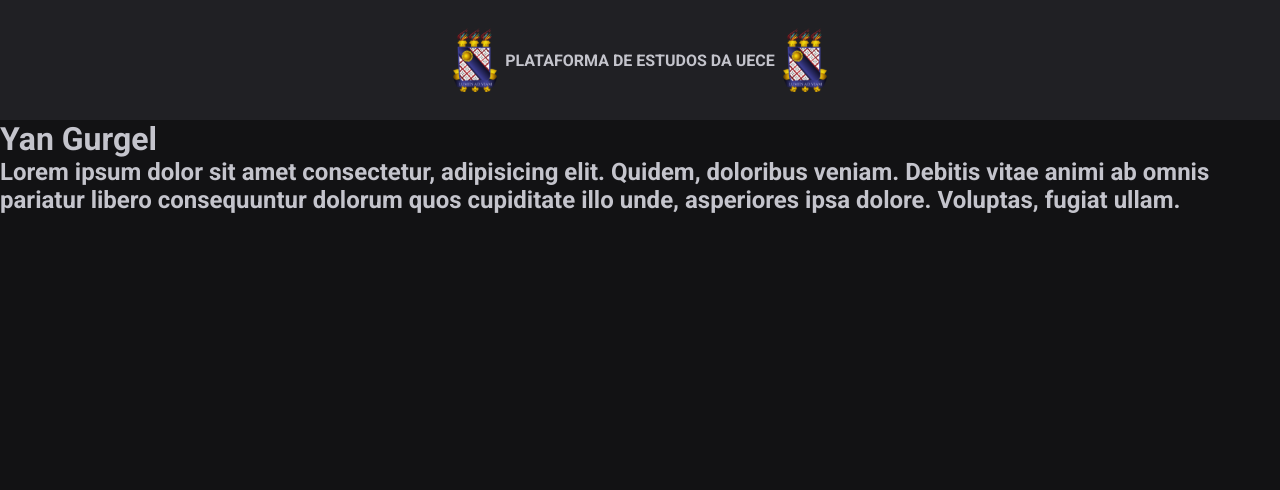
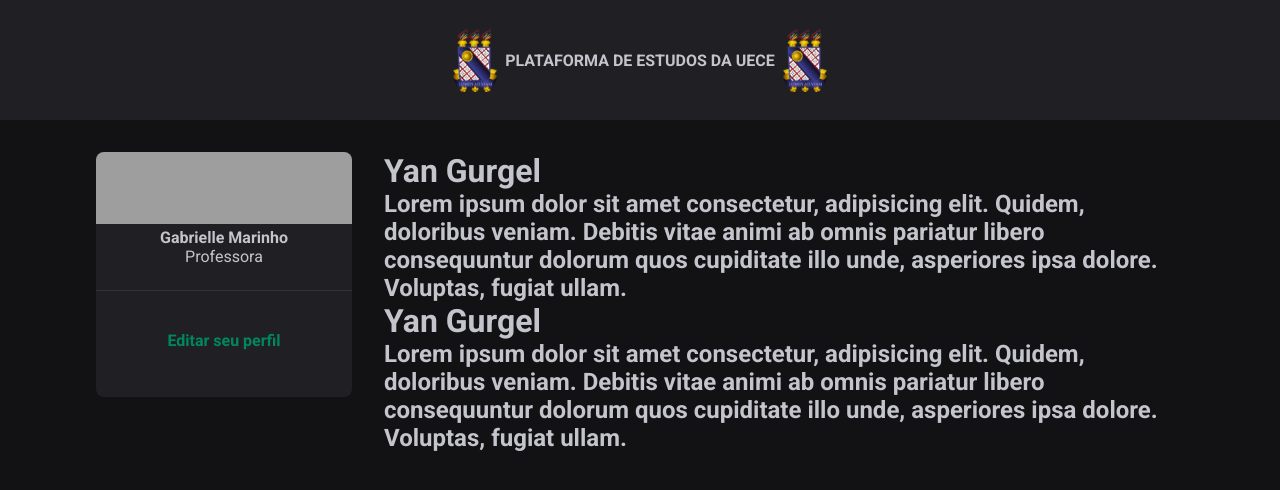
Before and after one commit to Yan-Gurgel/uece-platform, a React (Vite) app: page / in a window 1280 px wide. Shown: the top 490 px of the page. Built offline with nearby package versions, Linux system fonts and the light colour scheme; grey boxes are pictures that could not be loaded.

Commit message:
Add Sidebar

```diff
--- a/src/App.jsx
+++ b/src/App.jsx
@@ -1,15 +1,26 @@
 import { Header } from "./components/Header";
 import { Post } from "./Post";
 import "./global.css";
+import styles from "./App.module.css";
+import { Sidebar } from "./components/Sidebar";
 
 function App() {
   return (
     <div>
       <Header />
-      <Post
-        author="Yan Gurgel"
-        content=" Lorem ipsum dolor sit amet consectetur, adipisicing elit. Quidem, doloribus veniam. Debitis vitae animi ab omnis pariatur libero consequuntur dolorum quos cupiditate illo unde, asperiores ipsa dolore. Voluptas, fugiat ullam."
-      />
+      <div className={styles.wrapper}>
+        <Sidebar />
+        <main>
+          <Post
+            author="Yan Gurgel"
+            content=" Lorem ipsum dolor sit amet consectetur, adipisicing elit. Quidem, doloribus veniam. Debitis vitae animi ab omnis pariatur libero consequuntur dolorum quos cupiditate illo unde, asperiores ipsa dolore. Voluptas, fugiat ullam."
+          />
+          <Post
+            author="Yan Gurgel"
+            content=" Lorem ipsum dolor sit amet consectetur, adipisicing elit. Quidem, doloribus veniam. Debitis vitae animi ab omnis pariatur libero consequuntur dolorum quos cupiditate illo unde, asperiores ipsa dolore. Voluptas, fugiat ullam."
+          />
+        </main>
+      </div>
     </div>
   );
 }
--- /dev/null
+++ b/src/App.module.css
@@ -0,0 +1,10 @@
+.wrapper {
+    max-width: 70rem;
+    margin: 2rem auto;
+    padding: 0 1rem;
+
+    display: grid;
+    grid-template-columns: 256px 1fr;
+    gap: 2rem;
+    align-items: flex-start;
+}
--- /dev/null
+++ b/src/components/Sidebar.jsx
@@ -0,0 +1,21 @@
+import styles from "./Sidebar.module.css";
+
+export function Sidebar() {
+  return (
+    <aside className={styles.sidebar}>
+      <img
+        className={styles.cover}
+        src="https://images.unsplash.com/photo-1550399105-c4db5fb85c18?ixlib=rb-4.0.3&ixid=MnwxMjA3fDB8MHxwaG90by1wYWdlfHx8fGVufDB8fHx8&auto=format&fit=crop&w=500&q=50"
+      />
+
+      <div className={styles.profile}>
+        <strong>Gabrielle Marinho</strong>
+        <span>Professora</span>
+      </div>
+
+      <footer>
+        <a href="#">Editar seu perfil</a>
+      </footer>
+    </aside>
+  );
+}
--- /dev/null
+++ b/src/components/Sidebar.module.css
@@ -0,0 +1,39 @@
+.sidebar {
+    background: var(--gray-800);
+    border-radius: 8px;
+    overflow: hidden;
+}
+
+.cover {
+    width: 100%;
+    height: 72px;
+    object-fit: cover;
+}
+
+.profile {
+    display: flex;
+    flex-direction: column;
+    align-items: center;
+}
+
+.sidebar footer {
+    border-top: 1px solid var(--gray-600);
+    margin-top: 1.5rem;
+    padding: 1.5rem 2rem 2rem;
+}
+
+.sidebar footer a {
+    width: 100%;
+    background: transparent;
+    color: var(--green-500);
+    border-radius: 8px;
+    height: 50px;
+    padding: 0 1.5rem;
+    font-weight: bold;
+    display: block;
+    text-decoration: none;
+
+    display: flex;
+    align-items: center;
+    justify-content: center;
+}
```
